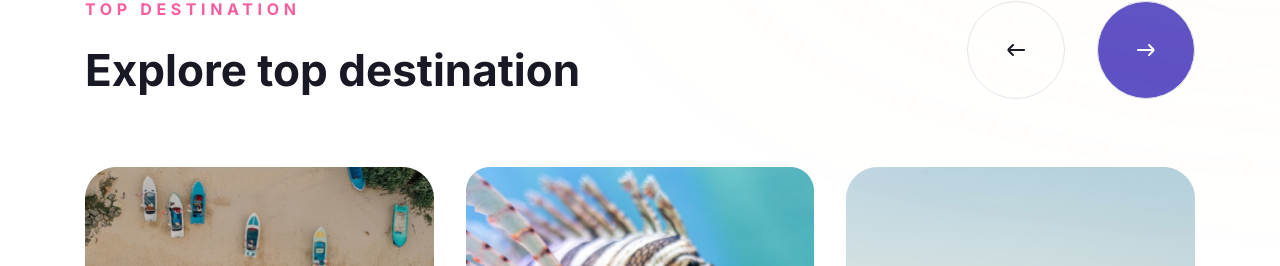
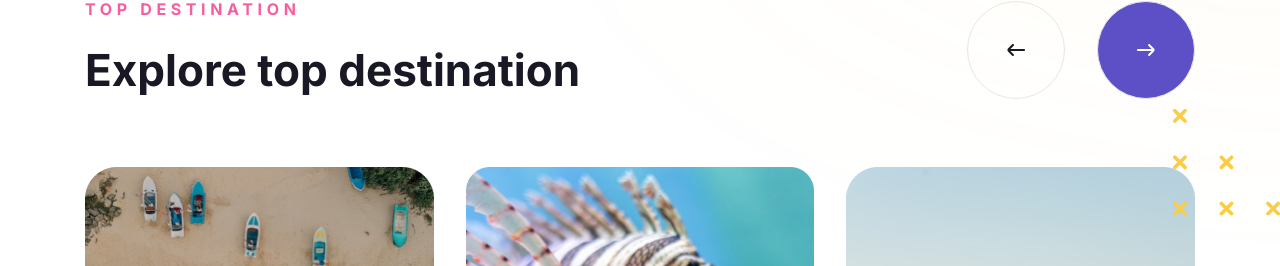
Before and after one commit to kaungmyathan22/nextjs-tailwind-travlog, a Next.js app: page / in a window 1280 px wide. Shown: the part 1517-1783 px from the top of the page. Built offline with nearby package versions, Linux system fonts and the light colour scheme.

Commit message:
objects added

```diff
--- a/src/app/Destinations.tsx
+++ b/src/app/Destinations.tsx
@@ -2,6 +2,7 @@ import { DestinationCard } from "./DestinationCard";
 
 export function Destinations({}) {
   return (
+    <div className="relative">
       <div className="pb-32 km-container flex flex-col">
         {/* header section */}
         <div className="flex items-center justify-between">
@@ -47,5 +48,9 @@ export function Destinations({}) {
           />
         </div>
       </div>
+      <div className="absolute right-0 top-44">
+        <img src="/assets/svgs/cross-objects.svg" alt="objects" />
+      </div>
+    </div>
   );
 }
```
Also changed, not shown: public/assets/svgs/cross-objects.svg (added). Lines whose indentation alone changed are shown as unchanged.
